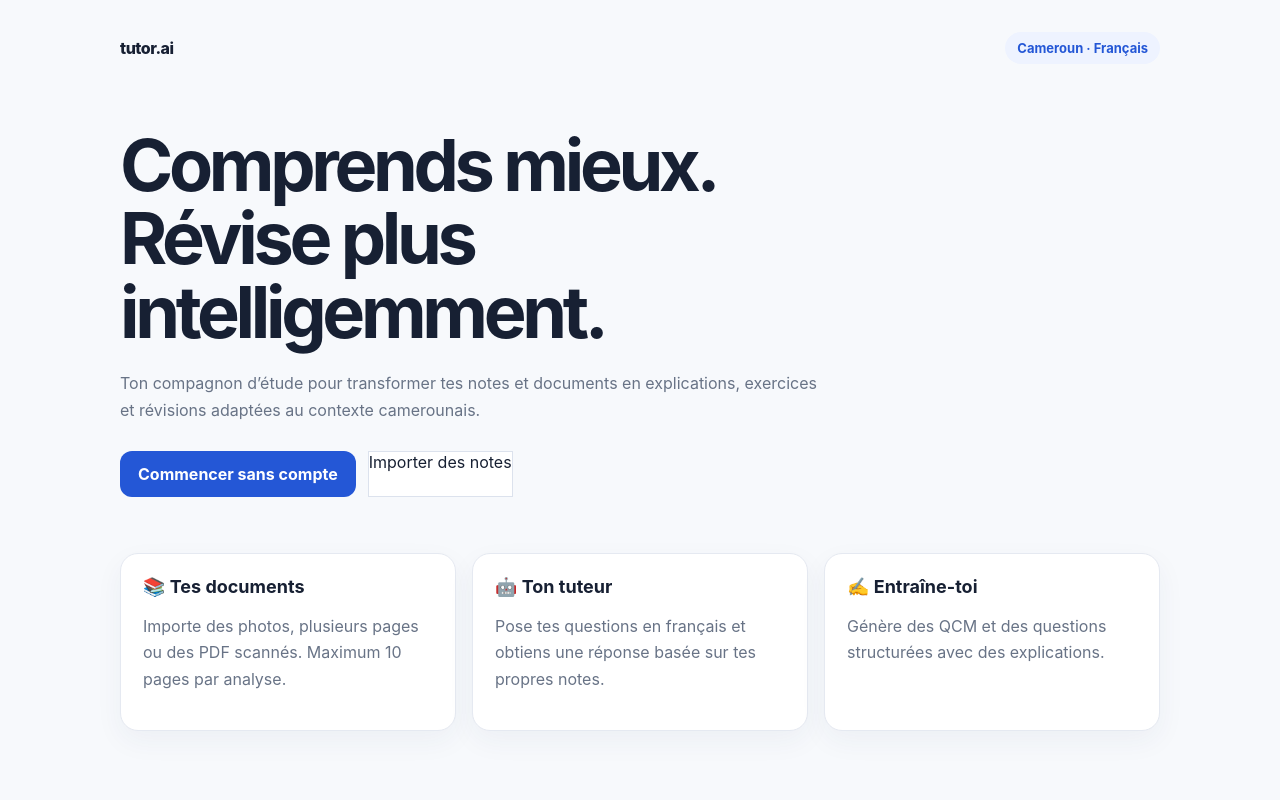
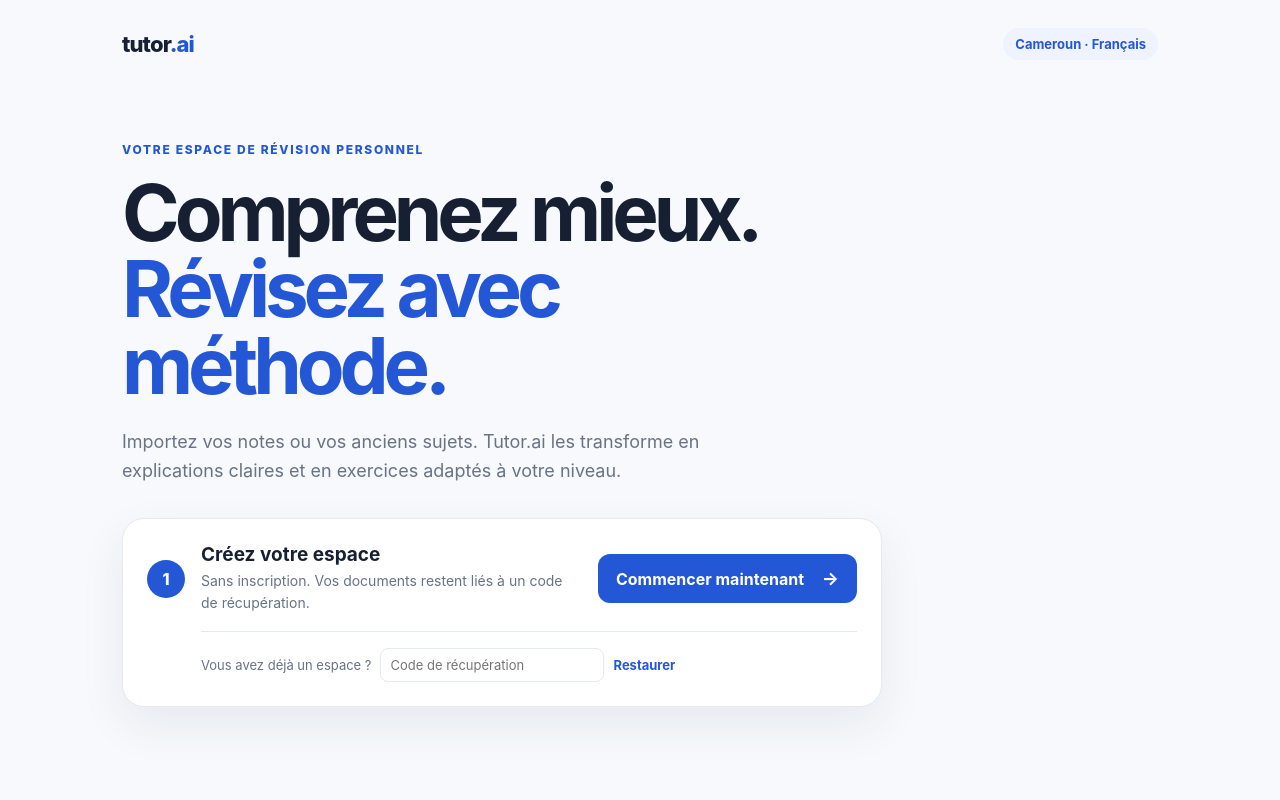
Before and after one commit to diddifreecmr-droid/tutor-ai, a Next.js app: page / in a window 1280 px wide. Shown: the top 800 px of the page. Built offline with nearby package versions, Linux system fonts and the light colour scheme.

Commit message:
improve onboarding and upload flow

```diff
--- a/app/globals.css
+++ b/app/globals.css
@@ -1,19 +1,50 @@
-:root { color-scheme: light; --ink:#172033; --muted:#687386; --brand:#2457d6; --soft:#eef3ff; }
-* { box-sizing: border-box; }
-body { margin:0; background:#f7f9fc; color:var(--ink); font-family: Inter, ui-sans-serif, system-ui, sans-serif; }
-button, input { font:inherit; }
-.shell { max-width:1080px; margin:0 auto; padding:32px 20px 72px; }
-.topbar { display:flex; justify-content:space-between; align-items:center; gap:16px; margin-bottom:64px; }
-.brand { font-weight:800; letter-spacing:-.03em; }
+:root { color-scheme: light; --ink:#172033; --muted:#687386; --brand:#2457d6; --soft:#eef3ff; --line:#e4e9f2; }
+* { box-sizing:border-box; }
+body { margin:0; background:#f7f9fc; color:var(--ink); font-family:Inter,ui-sans-serif,system-ui,sans-serif; }
+button,input { font:inherit; }
+button { border:0; cursor:pointer; }
+button:disabled { opacity:.65; cursor:wait; }
+.shell { max-width:1080px; margin:0 auto; padding:28px 22px 60px; }
+.topbar { display:flex; justify-content:space-between; align-items:center; margin-bottom:82px; }
+.brand { font-size:22px; font-weight:800; letter-spacing:-.04em; }
+.brand span { color:var(--brand); }
 .badge { color:var(--brand); background:var(--soft); padding:8px 12px; border-radius:999px; font-size:13px; font-weight:700; }
-.hero { max-width:700px; }
-h1 { font-size:clamp(38px,7vw,72px); line-height:1.02; letter-spacing:-.06em; margin:0 0 22px; }
-p { color:var(--muted); line-height:1.65; }
-.actions { display:flex; flex-wrap:wrap; gap:12px; margin:28px 0 48px; }
-button { border:0; border-radius:12px; padding:13px 18px; cursor:pointer; font-weight:700; }
-.primary { background:var(--brand); color:white; }
-.secondary { background:white; color:var(--ink); border:1px solid #dce2ed; }
-.grid { display:grid; grid-template-columns:repeat(auto-fit,minmax(220px,1fr)); gap:16px; }
-.card { background:white; border:1px solid #e5e9f1; border-radius:18px; padding:22px; box-shadow:0 10px 28px rgba(35,55,90,.05); }
-.card h2 { margin:0 0 8px; font-size:18px; }
-.small { font-size:13px; }
+.hero { max-width:760px; }
+.eyebrow,.section-label { color:var(--brand); font-size:12px; font-weight:800; letter-spacing:.14em; text-transform:uppercase; }
+h1 { font-size:clamp(42px,8vw,78px); line-height:.98; letter-spacing:-.065em; margin:18px 0 24px; }
+h1 em { color:var(--brand); font-style:normal; }
+p { color:var(--muted); line-height:1.6; }
+.lead { max-width:620px; font-size:18px; margin-bottom:32px; }
+.start-card,.workspace-card { background:#fff; border:1px solid var(--line); border-radius:22px; padding:24px; box-shadow:0 18px 45px rgba(35,55,90,.08); }
+.start-card { display:grid; grid-template-columns:auto 1fr auto; gap:16px; align-items:center; }
+.step-number { display:grid; place-items:center; width:38px; height:38px; color:#fff; background:var(--brand); border-radius:50%; font-weight:800; }
+.start-copy h2,.workspace-head h2 { margin:0 0 4px; font-size:19px; }
+.start-copy p,.workspace-head p { margin:0; font-size:14px; }
+.primary { color:#fff; background:var(--brand); border-radius:12px; padding:14px 18px; font-weight:750; }
+.primary span { margin-left:14px; font-size:18px; }
+.restore { grid-column:2 / -1; display:flex; align-items:center; flex-wrap:wrap; gap:8px; border-top:1px solid var(--line); padding-top:16px; font-size:13px; color:var(--muted); }
+.restore input { min-width:170px; border:1px solid var(--line); border-radius:8px; padding:8px 10px; }
+.link-button { color:var(--brand); background:none; padding:8px 2px; font-weight:700; }
+.workspace-head { display:flex; justify-content:space-between; gap:18px; align-items:flex-start; }
+.active { color:#168653; font-size:12px; font-weight:800; text-transform:uppercase; letter-spacing:.1em; margin-bottom:10px; }
+.success-dot { display:inline-block; width:7px; height:7px; border-radius:50%; background:#22ad6b; margin-right:6px; }
+.small-button,.recovery button { color:var(--brand); background:var(--soft); border-radius:9px; padding:9px 12px; font-size:13px; font-weight:750; white-space:nowrap; }
+.upload-grid { display:grid; grid-template-columns:1fr 1fr; gap:12px; margin-top:22px; }
+.upload-option { min-height:142px; display:flex; flex-direction:column; align-items:center; justify-content:center; gap:7px; border:1.5px dashed #bcc9e7; border-radius:15px; background:#fbfcff; cursor:pointer; text-align:center; }
+.upload-option:hover { border-color:var(--brand); background:var(--soft); }
+.upload-option input { display:none; }
+.upload-option strong { font-size:14px; }
+.upload-option small { color:var(--muted); }
+.upload-icon,.camera-icon { color:var(--brand); font-size:29px; line-height:1; }
+.recovery { display:flex; align-items:center; gap:12px; flex-wrap:wrap; margin-top:16px; padding:12px 14px; border-radius:12px; background:#f7f9fc; font-size:13px; }
+.recovery span { color:var(--muted); }
+.recovery code { font-weight:800; letter-spacing:.12em; }
+.status { margin:16px 2px 0; color:var(--brand); font-size:14px; }
+.how { margin-top:100px; }
+.steps { display:grid; grid-template-columns:repeat(3,1fr); gap:18px; margin-top:18px; }
+.steps article { padding:20px 0; border-top:1px solid var(--line); }
+.steps b { color:var(--brand); font-size:12px; }
+.steps h3 { margin:12px 0 5px; }
+.steps p { margin:0; font-size:14px; }
+footer { margin-top:80px; color:#9aa4b5; font-size:13px; }
+@media (max-width:700px) { .shell { padding:22px 16px 45px; } .topbar { margin-bottom:58px; } .badge { font-size:11px; } .start-card { grid-template-columns:auto 1fr; } .start-card .primary { grid-column:1 / -1; width:100%; } .restore { grid-column:1 / -1; } .workspace-head { flex-direction:column; } .small-button { width:100%; } .upload-grid,.steps { grid-template-columns:1fr; } h1 { font-size:48px; } }
--- a/app/page.tsx
+++ b/app/page.tsx
@@ -5,34 +5,69 @@ import { ChangeEvent, useState } from 'react';
 export default function Home() {
   const [workspace, setWorkspace] = useState<string | null>(null);
   const [recovery, setRecovery] = useState<string | null>(null);
+  const [restoreCode, setRestoreCode] = useState('');
   const [busy, setBusy] = useState(false);
   const [message, setMessage] = useState('');
 
   async function createWorkspace() {
-    setBusy(true); setMessage('');
-    const response = await fetch('/api/workspaces', { method: 'POST' });
-    const data = await response.json(); setBusy(false);
-    if (response.ok) { setWorkspace(data.workspaceId); setRecovery(data.recoveryCode); }
-    else setMessage(data.error ?? 'Impossible de créer l’espace.');
+    setBusy(true); setMessage('Création de votre espace…');
+    try {
+      const response = await fetch('/api/workspaces', { method: 'POST' });
+      const data = await response.json();
+      if (!response.ok) throw new Error(data.error ?? 'Impossible de créer l’espace.');
+      setWorkspace(data.workspaceId); setRecovery(data.recoveryCode);
+      setMessage('Votre espace est prêt. Ajoutez maintenant votre premier cours.');
+    } catch (error) { setMessage(error instanceof Error ? error.message : 'Une erreur est survenue.'); }
+    finally { setBusy(false); }
   }
 
   async function upload(event: ChangeEvent<HTMLInputElement>) {
-    if (!workspace || !event.target.files?.length) return;
-    setBusy(true); setMessage('Analyse du document…');
+    const files = Array.from(event.target.files ?? []);
+    event.target.value = '';
+    if (!workspace || !files.length) return;
+    setBusy(true); setMessage('Analyse des documents en cours…');
     const form = new FormData(); form.set('workspaceId', workspace);
-    Array.from(event.target.files).forEach((file) => form.append('files', file));
-    const response = await fetch('/api/documents', { method: 'POST', body: form });
-    const data = await response.json(); setBusy(false);
-    setMessage(response.ok ? `${data.pages} page(s) enregistrée(s).` : data.error ?? 'Échec de l’import.');
+    files.forEach((file) => form.append('files', file));
+    try {
+      const response = await fetch('/api/documents', { method: 'POST', body: form });
+      const data = await response.json();
+      if (!response.ok) throw new Error(data.error ?? 'Échec de l’import.');
+      setMessage(`${data.pages ?? files.length} page(s) importée(s). Vous pouvez maintenant poser une question.`);
+    } catch (error) { setMessage(error instanceof Error ? error.message : 'Échec de l’import.'); }
+    finally { setBusy(false); }
+  }
+
+  function copyRecovery() {
+    if (recovery) navigator.clipboard?.writeText(recovery);
+    setMessage('Code copié. Gardez-le dans un endroit sûr.');
+  }
+
+  function restore() {
+    setMessage(restoreCode.trim() ? 'La restauration par code sera activée dans la prochaine étape.' : 'Saisissez votre code de récupération.');
   }
 
   return <main className="shell">
-    <header className="topbar"><div className="brand">tutor.ai</div><div className="badge">Cameroun · Français</div></header>
-    <section className="hero"><h1>Comprends mieux. Révise plus intelligemment.</h1><p>Ton compagnon d’étude pour transformer tes notes et documents en explications, exercices et révisions adaptées au contexte camerounais.</p>
-      <div className="actions"><button className="primary" onClick={createWorkspace} disabled={busy || !!workspace}>{workspace ? 'Espace actif' : busy ? 'Création…' : 'Commencer sans compte'}</button><label className="secondary">Importer des notes<input type="file" hidden multiple accept="image/*,application/pdf" onChange={upload} disabled={!workspace || busy} /></label></div>
-      {recovery && <div className="card"><h2>Ton espace est prêt</h2><p>Garde ce code pour récupérer ton espace après un changement de navigateur :</p><strong>{recovery}</strong><p className="small">Identifiant : {workspace}</p></div>}
-      {message && <p role="status">{message}</p>}
+    <header className="topbar"><div className="brand">tutor<span>.ai</span></div><div className="badge">Cameroun · Français</div></header>
+    <section className="hero">
+      <div className="eyebrow">Votre espace de révision personnel</div>
+      <h1>Comprenez mieux.<br /><em>Révisez avec méthode.</em></h1>
+      <p className="lead">Importez vos notes ou vos anciens sujets. Tutor.ai les transforme en explications claires et en exercices adaptés à votre niveau.</p>
+      {!workspace ? <div className="start-card">
+        <div className="step-number">1</div>
+        <div className="start-copy"><h2>Créez votre espace</h2><p>Sans inscription. Vos documents restent liés à un code de récupération.</p></div>
+        <button className="primary" onClick={createWorkspace} disabled={busy}>{busy ? 'Préparation…' : 'Commencer maintenant'} <span>→</span></button>
+        <div className="restore"><span>Vous avez déjà un espace ?</span><input aria-label="Code de récupération" placeholder="Code de récupération" value={restoreCode} onChange={(e) => setRestoreCode(e.target.value)} /><button className="link-button" onClick={restore}>Restaurer</button></div>
+      </div> : <div className="workspace-card">
+        <div className="workspace-head"><div><div className="active"><span className="success-dot" /> Espace actif</div><h2>Ajoutez votre premier cours</h2><p>Images, photos prises avec votre téléphone ou PDF scannés.</p></div><button className="small-button" onClick={copyRecovery}>Copier mon code</button></div>
+        <div className="upload-grid">
+          <label className="upload-option primary-option"><input type="file" accept="image/*,application/pdf" multiple onChange={upload} disabled={busy} /><span className="upload-icon">↑</span><strong>Importer des fichiers</strong><small>PDF ou images · 10 pages max</small></label>
+          <label className="upload-option"><input type="file" accept="image/*" capture="environment" multiple onChange={upload} disabled={busy} /><span className="camera-icon">⌾</span><strong>Prendre des photos</strong><small>Utiliser la caméra du téléphone</small></label>
+        </div>
+        {recovery && <div className="recovery"><span>Votre code de récupération</span><code>{recovery}</code><button onClick={copyRecovery}>Copier</button></div>}
+      </div>}
+      {message && <p className="status" role="status">{message}</p>}
     </section>
-    <section className="grid" style={{ marginTop: 56 }}><article className="card"><h2>📚 Tes documents</h2><p>Importe des photos, plusieurs pages ou des PDF scannés. Maximum 10 pages par analyse.</p></article><article className="card"><h2>🤖 Ton tuteur</h2><p>Pose tes questions en français et obtiens une réponse basée sur tes propres notes.</p></article><article className="card"><h2>✍️ Entraîne-toi</h2><p>Génère des QCM et des questions structurées avec des explications.</p></article></section>
+    <section className="how"><div className="section-label">COMMENT ÇA MARCHE</div><div className="steps"><article><b>01</b><h3>Importez</h3><p>Vos notes, chapitres et anciens sujets, même photographiés.</p></article><article><b>02</b><h3>Comprenez</h3><p>Posez une question et obtenez une explication basée sur vos documents.</p></article><article><b>03</b><h3>Entraînez-vous</h3><p>Générez des QCM et des questions structurées pour vérifier vos acquis.</p></article></div></section>
+    <footer>Un outil de révision pensé pour les élèves du Cameroun.</footer>
   </main>;
 }
```
